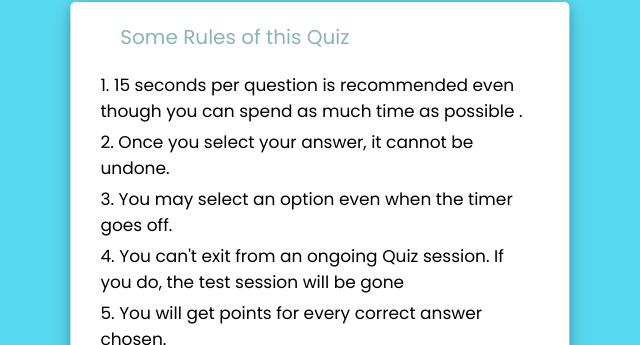
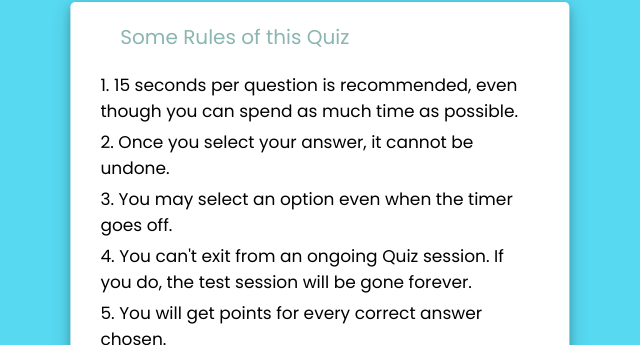
Before and after one commit to qahsishaq/Bio-malhub-project, a plain HTML site: page index.html in a window 1280 px wide. Both pictures are taken after a click on the button "Start Quiz". Shown: the part 139-484 px from the top of the page, 320-960 px from the left. Drawn offline with Linux system fonts and the light colour scheme.

Commit message:
latest commit

```diff
--- a/index.html
+++ b/index.html
@@ -22,10 +22,9 @@
         <div class="info">
           1.
           <span
-            >15 seconds per question is recommended even though you can spend as
-            much time as possible</span
+            >15 seconds per question is recommended, even though you can spend as
+            much time as possible.</span
           >
-          .
         </div>
         <div class="info">
           2. Once you select your answer, it cannot be undone.
@@ -35,7 +34,7 @@
         </div>
         <div class="info">
           4. You can't exit from an ongoing Quiz session. If you do, the test
-          session will be gone
+          session will be gone forever.
         </div>
         <div class="info">
           5. You will get points for every correct answer chosen.
```
